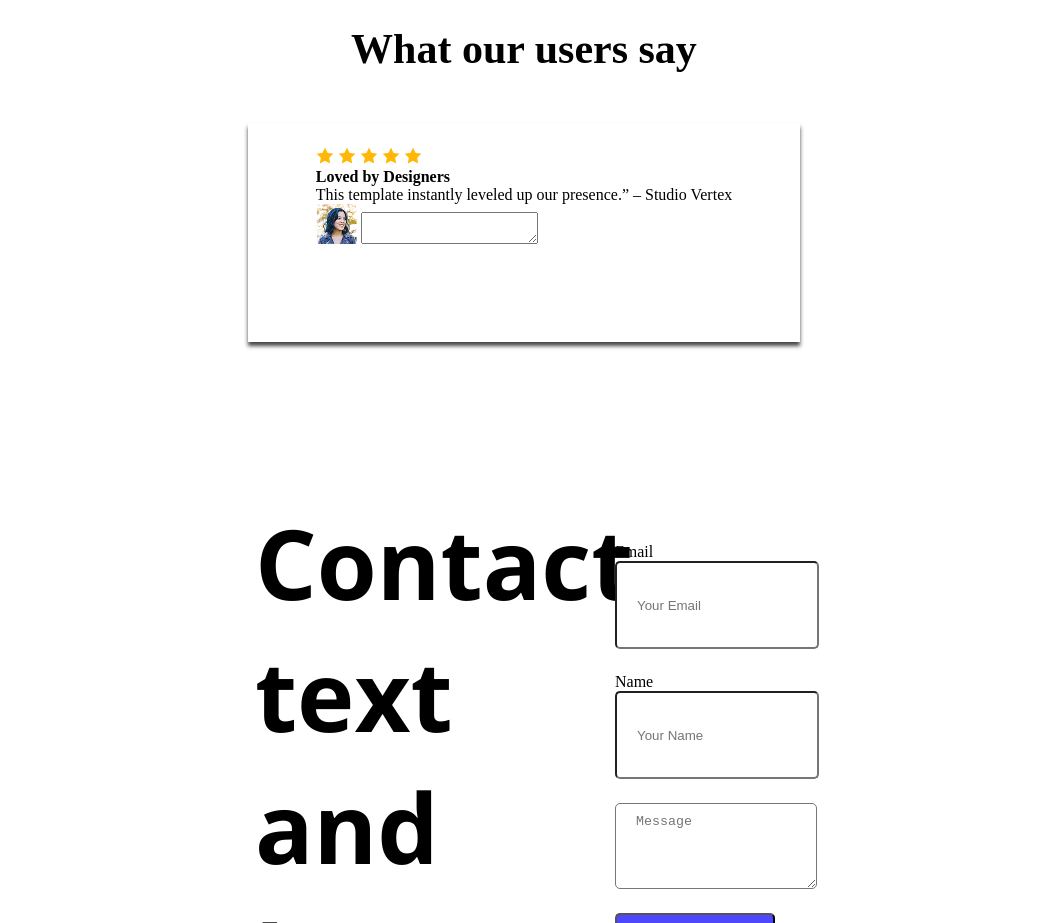
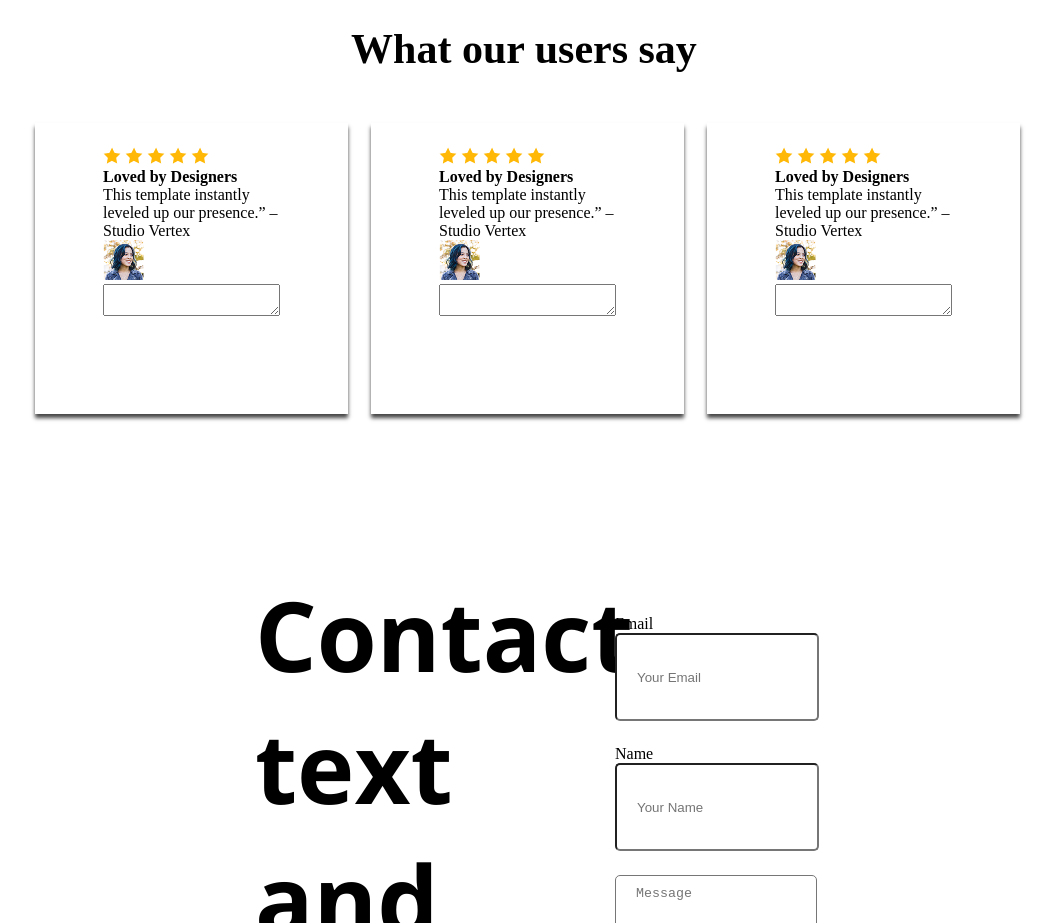
Before and after one commit to Rakib4447/My-Assignment-projects, a plain HTML site: page index.html in a window 1280 px wide. Shown: the part 1360-2283 px from the top of the page, without its empty margins (116-1170 px from the left). Drawn offline with nearby package versions, Linux system fonts and the light colour scheme.

Commit message:
some problem fixes

```diff
--- a/index.html
+++ b/index.html
@@ -70,11 +70,43 @@
            <div class="user_container">
 
                   <div class="user">
-                    <img class="user_star" src="../My-Assignment-projects/Assets/icon-star.png" alt="">
-                    <img class="user_star" src="../Assets/icon-star.png" alt="">
-                    <img class="user_star" src="../Assets/icon-star.png" alt="">
-                    <img class="user_star" src="../Assets/icon-star.png" alt="">
-                    <img class="user_star" src="../Assets/icon-star.png" alt="">
+                    <img class="user_star" src="/Assets/icon-star.png" alt="">
+                    <img class="user_star" src="/Assets/icon-star.png" alt="">
+                    <img class="user_star" src="/Assets/icon-star.png" alt="">
+                    <img class="user_star" src="/Assets/icon-star.png" alt="">
+                    <img class="user_star" src="/Assets/icon-star.png" alt="">
+
+
+                    <h4 class="user_title">Loved by Designers</h4>
+                    <p class="skill_description">This template instantly leveled up our presence.” – Studio Vertex</p>
+
+
+                    <img src="Assets/avatar.png" alt="">
+                    <textarea name="" id=""></textarea>
+
+                </div>     <div class="user">
+                    <img class="user_star" src="/Assets/icon-star.png" alt="">
+                    <img class="user_star" src="/Assets/icon-star.png" alt="">
+                    <img class="user_star" src="/Assets/icon-star.png" alt="">
+                    <img class="user_star" src="/Assets/icon-star.png" alt="">
+                    <img class="user_star" src="/Assets/icon-star.png" alt="">
+
+
+                    <h4 class="user_title">Loved by Designers</h4>
+                    <p class="skill_description">This template instantly leveled up our presence.” – Studio Vertex</p>
+
+
+                    <img src="Assets/avatar.png" alt="">
+                    <textarea name="" id=""></textarea>
+
+                </div>     <div class="user">
+                    <img class="user_star" src="/Assets/icon-star.png" alt="">
+                    <img class="user_star" src="/Assets/icon-star.png" alt="">
+                    <img class="user_star" src="/Assets/icon-star.png" alt="">
+                    <img class="user_star" src="/Assets/icon-star.png" alt="">
+                    <img class="user_star" src="/Assets/icon-star.png" alt="">
+
+
                     <h4 class="user_title">Loved by Designers</h4>
                     <p class="skill_description">This template instantly leveled up our presence.” – Studio Vertex</p>
 
@@ -83,36 +115,8 @@
                     <textarea name="" id=""></textarea>
 
                 </div>
-                <!-- <div class="user">
-
-                    <img class="user_star" src="../Assets/icon-star.png"alt="">
-                    <img class="user_star" src="../Assets/icon-star.png"alt="">
-                    <img class="user_star" src="../Assets/icon-star.png"alt="">
-                    <img class="user_star" src="../Assets/icon-star.png"alt="">
-                    <img class="user_star" src="../Assets/icon-star.png"alt="">
-                    <h4 class="user_title">Loved by Designers</h4>
-                    <p class="skill_description">This template instantly leveled up our presence.” – Studio Vertex</p>
 
 
-                    <img src="Assets/avatar.png" alt="">
-                    <textarea name="" id=""></textarea>
-
-                </div>
-                <div class="user">
-
-                    <img class="user_star" src="/Assets/icon-star.png"alt="">
-                    <img class="user_star" src="/Assets/icon-star.png"alt="">
-                    <img class="user_star" src="/Assets/icon-star.png"alt="">
-                    <img class="user_star" src="/Assets/icon-star.png"alt="">
-                    <img class="user_star" src="/Assets/icon-star.png"alt="">
-                    <h4 class="user_title">Loved by Designers</h4>
-                    <p class="skill_description">This template instantly leveled up our presence.” – Studio Vertex</p>
-
-
-                    <img src="Assets/avatar.png" alt="">
-                    <textarea name="" id=""></textarea>
-
-                </div> -->
            </div>
          </section>
 
```
